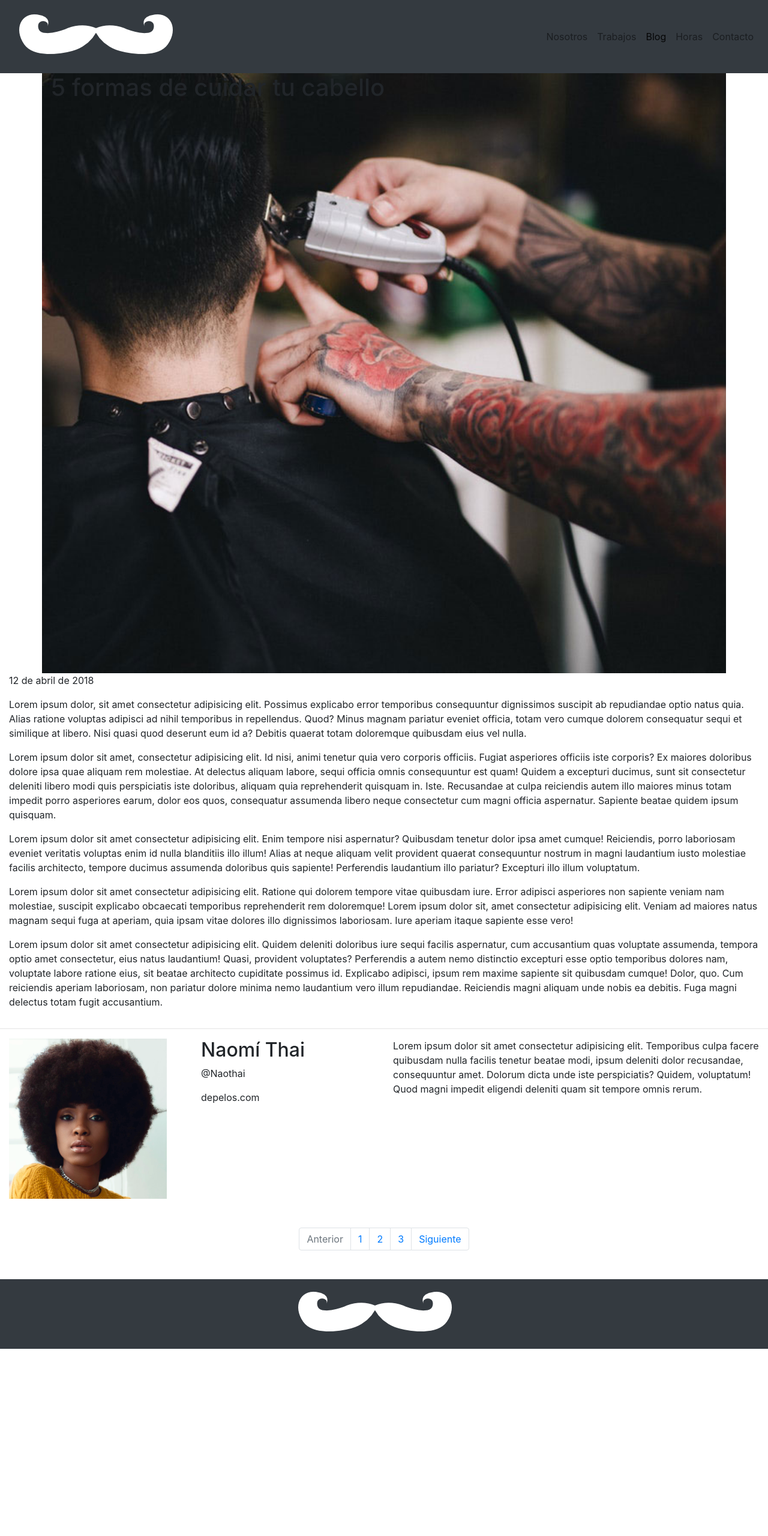
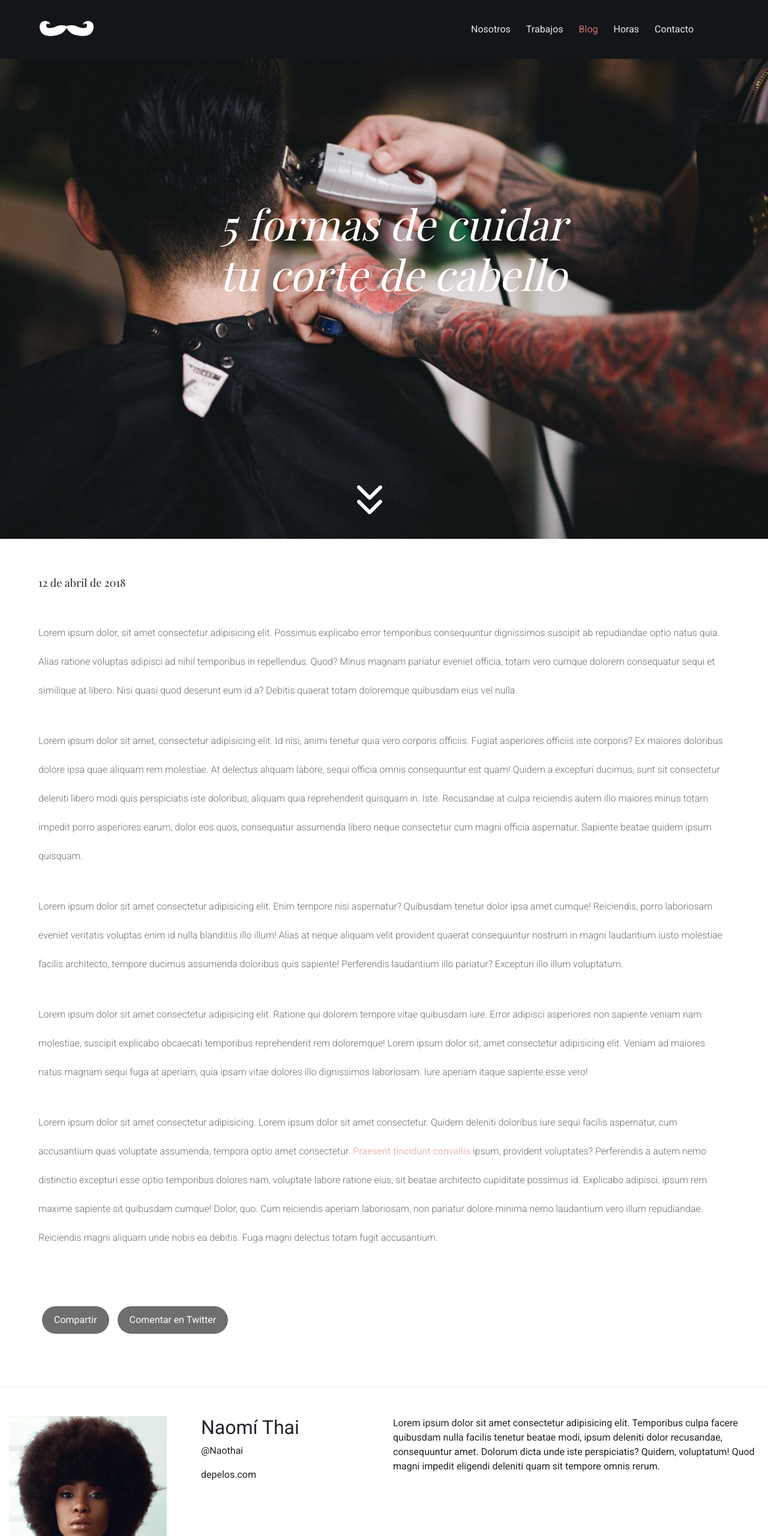
Before and after one commit to consuelopecass/BarberShop, a plain HTML site: page index.html in a window 1280 px wide. Shown: the top 2560 px of the page at 60% size. Before the commit the page ends 2248 px from the top, so only its background shows below. Drawn offline with nearby package versions, Linux system fonts and the light colour scheme; a web font is replaced by a local one.

Commit message:
creación de navbar, header, main y botones main

```diff
--- a/assets/scss/abstracts/_variables.scss
+++ b/assets/scss/abstracts/_variables.scss
@@ -1,4 +1,13 @@
-//colors
+/*
+Link Google Fonts
+*/
+
+@import url('https://fonts.googleapis.com/css2?family=Playfair+Display:ital,wght@0,400;1,900&family=Roboto:wght@300;400&display=swap');
+
+/*
+Colors
+*/
+
 $white: #FFF;
 $platinum: #E6E7E7;
 $light-gray: #D1D1D1;
@@ -8,3 +17,16 @@ $spanish-pink: #ECBCBA;
 $eerie-black: #121619;
 $raisin-black: #222323;
 $nickel: #6C6E70;
+
+/*
+Fuentes
+*/
+
+$roboto: 'Roboto',
+sans-serif;
+$roboto-light: 300;
+$roboto-regular:400;
+$playfair:'Playfair Display',
+serif;
+$playfair-regular:400;
+$playfair-blackItalic:italic 900;
--- /dev/null
+++ b/assets/scss/base/_typography.scss
@@ -0,0 +1,20 @@
+/*
+Orden fuentes
+*/
+
+$primary-font: $roboto;
+$primary-font-light: $roboto-light;
+$primary-font-regular: $roboto-regular;
+$secondary-font: $playfair;
+$secondary-font-regular: $playfair-regular;
+$secondary-font-blackItalic: $playfair-blackItalic;
+
+/*
+Tamaño fuentes
+*/
+
+$small-font:12px;
+$medium-font: 16px;
+$large-font: 18px;
+$x-large-font: 30px;
+$xx-large-font: 70px;
--- /dev/null
+++ b/assets/scss/components/_buttons.scss
@@ -0,0 +1,31 @@
+.botonesMain {
+    padding: 40px 4%;
+    &__compartir {
+        text-decoration: none;
+        border: none;
+        margin: 0 5px;
+        padding: 11px 20px;
+        font-family: $primary-font;
+        font-weight: $primary-font-regular;
+        font-size: $medium-font;
+        color: $white;
+        background-color: $nickel;
+        border-radius: 25px;
+        user-select: none;
+        -webkit-appearance: button;
+    }
+    &__compartir:hover {
+        background-color: $light-gray;
+    }
+    &__compartir:focus {
+        background-color: $nickel;
+        border: 2px solid $light-gray;
+    }
+}
+
+@media (max-width: 576px) {
+    .botonesMain {
+        margin-left: 35px;
+        padding: 0;
+    }
+}
--- a/assets/scss/layout/_header.scss
+++ b/assets/scss/layout/_header.scss
@@ -1,7 +1,46 @@
 .header {
     background: url(/assets/img/post-image.jpg);
-    height: 1000px;
+    height: 100vh;
+    width: 100%;
+    margin: 0 auto;
     background-repeat: no-repeat;
     background-size: cover;
     background-position: center;
+    position: relative;
+    &__titulo {
+        position: absolute;
+        margin: 0;
+        color: $white;
+        width: 100%;
+        bottom: 50%;
+        text-align: center;
+        font-family: $secondary-font;
+        font-weight: $secondary-font-blackItalic;
+        font-size: $xx-large-font;
+        font-style: italic;
+    }
+    &__icono {
+        list-style: none;
+        position: absolute;
+        bottom: 0;
+        right: 50%;
+        top: 90%;
+        color: $white;
+    }
+    &__icono:first-child {
+        top: 87%
+    }
 }
+
+@media (max-width: 576px) {
+    .header {
+        padding: 0;
+        margin: 0;
+        &__titulo {
+            font-size: $x-large-font;
+            line-height: 1.5;
+            padding: 0 80px;
+            vertical-align: middle;
+        }
+    }
+}
--- /dev/null
+++ b/assets/scss/layout/_main.scss
@@ -0,0 +1,36 @@
+.main {
+    padding: 40px 5%;
+    &__fecha {
+        padding: 20px 0;
+        font-family: $secondary-font;
+        font-size: $large-font;
+        font-weight: $playfair-regular;
+    }
+    &__parrafo {
+        padding: 10px 0;
+        line-height: 3;
+        color: $nickel;
+        font-weight: $roboto-light;
+    }
+    &__parrafo:last-child {
+        margin: 0;
+    }
+    &__parrafo-emphasis {
+        color: $spanish-pink;
+        font-weight: $roboto-regular;
+    }
+}
+
+@media (max-width: 576px) {
+    .main {
+        &__fecha {
+            padding: 0 10px;
+        }
+        &__parrafo {
+            padding: 0 10px;
+        }
+        &__parrafo-emphasis {
+            display: none;
+        }
+    }
+}
--- /dev/null
+++ b/assets/scss/layout/_navbar.scss
@@ -0,0 +1,28 @@
+.navegacion {
+    background-color: $eerie-black!important;
+    &__logo {
+        width: 90px;
+        height: 40px;
+        margin-left: 50px;
+    }
+    &__item {
+        padding: 0 5px;
+    }
+    &__item:last-child {
+        padding-right: 100px;
+    }
+    &__link {
+        color: $platinum!important;
+    }
+    &__link__activo {
+        color: $ruddy-pink!important;
+    }
+}
+
+@media (max-width: 576px) {
+    .navegacion {
+        &__logo {
+            margin-left: 25px;
+        }
+    }
+}
--- a/assets/scss/main.scss
+++ b/assets/scss/main.scss
@@ -1,8 +1,17 @@
-//abstracts
+//1abstracts
 @import "abstracts/variables";
-//vendor
+//2vendor
 @import "vendor/bootstrap4.6/bootstrap.scss";
-//base
+//3base
 @import "base/reset";
-//layout
+@import "base/typography";
+//4components
+@import "components/buttons";
+//5layout
+@import "layout/navbar";
 @import "layout/header";
+@import "layout/main";
+@import "layout/sectionDatos";
+//6-pages
+@import "pages/index";
+//7-themes
--- /dev/null
+++ b/assets/scss/pages/_index.scss
@@ -0,0 +1,3 @@
+body {
+    font-family: $primary-font;
+}
--- a/index.html
+++ b/index.html
@@ -5,35 +5,39 @@
     <meta charset="UTF-8">
     <meta http-equiv="X-UA-Compatible" content="IE=edge">
     <meta name="viewport" content="width=device-width, initial-scale=1.0">
+    <!-- Font Awesome -->
+    <script src="https://kit.fontawesome.com/797d798ad7.js" crossorigin="anonymous"></script>
+    <!-- Mi estilo -->
     <link rel="stylesheet" href="assets/css/style.css">
     <title>BarberShop</title>
 </head>
 
 <body>
     <!-- Navbar -->
-    <nav class="navegacion navbar navbar-expand-lg navbar-light bg-dark">
-        <a class="navegacion__marca navbar-brand" href="#"></a>
-        <img src="assets/img/logo.png" class="navegacion__logo" alt="Logo barbería">
+    <nav class="navegacion navbar navbar-expand-lg navbar-dark bg-dark py-4">
+        <a class="navegacion__marca navbar-brand" href="#">
+            <img src="assets/img/logo.png" class="navegacion__logo" alt="Logo barbería">
+        </a>
 
         <button class="navbar-toggler" type="button" data-toggle="collapse" data-target="#navbarSupportedContent" aria-controls="navbarSupportedContent" aria-expanded="false" aria-label="Toggle navigation">
-                <span class="navbar-toggler-icon"></span>
+                <span class="navegacion__toggler navbar-toggler-icon"></span>
         </button>
         <div class="navegacion__hamburguesa collapse navbar-collapse" id="navbarSupportedContent">
             <ul class="navegacion__menu navbar-nav ml-auto">
                 <li class="navegacion__item nav-item">
-                    <a class="nav-link" href="#Nosotros">Nosotros</a>
+                    <a class="navegacion__link nav-link" href="#Nosotros">Nosotros</a>
                 </li>
                 <li class="navegacion__item nav-item">
-                    <a class="nav-link" href="#Trabajos">Trabajos</a>
-                </li>
-                <li class="navegacion__item nav-item active">
-                    <a class="nav-link" href="#Blog">Blog</a>
+                    <a class="navegacion__link nav-link" href="#Trabajos">Trabajos</a>
                 </li>
                 <li class="navegacion__item nav-item">
-                    <a class="nav-link" href="#Horas">Horas</a>
+                    <a class="navegacion__link__activo nav-link" href="#Blog">Blog</a>
                 </li>
                 <li class="navegacion__item nav-item">
-                    <a class="nav-link" href="#Contacto">Contacto</a>
+                    <a class="navegacion__link nav-link" href="#Horas">Horas</a>
+                </li>
+                <li class="navegacion__item nav-item">
+                    <a class="navegacion__link nav-link" href="#Contacto">Contacto</a>
                 </li>
             </ul>
         </div>
@@ -42,13 +46,17 @@
     <!-- Fin Navbar -->
 
     <!-- Header -->
-    <header class="header container">
+    <div class="container-fluid">
         <div class="row">
-            <div class="col-12">
-                <h1 class="header__titulo">5 formas de cuidar tu cabello</h1>
-            </div>
+            <header class="header col-sm-12">
+                <h1 class="header__titulo center">5 formas de cuidar <br class="d-none d-sm-block"> tu corte de cabello</h1>
+                <ul>
+                    <li class="header__icono"><i class="fas fa-chevron-down fa-3x"></i></li>
+                    <li class="header__icono"><i class="fas fa-chevron-down fa-3x"></i></li>
+                </ul>
+            </header>
         </div>
-    </header>
+    </div>
     <!-- Fin Header -->
 
     <!-- Main -->
@@ -74,37 +82,66 @@
                     sit, amet consectetur adipisicing elit. Veniam ad maiores natus magnam sequi fuga at aperiam, quia ipsam vitae dolores illo dignissimos laboriosam. Iure aperiam itaque sapiente esse vero!
                 </p>
                 <p class="main__parrafo">
-                    Lorem ipsum dolor sit amet consectetur adipisicing elit. Quidem deleniti doloribus iure sequi facilis aspernatur, cum accusantium quas voluptate assumenda, tempora optio amet consectetur, eius natus laudantium! Quasi, provident voluptates? Perferendis
-                    a autem nemo distinctio excepturi esse optio temporibus dolores nam, voluptate labore ratione eius, sit beatae architecto cupiditate possimus id. Explicabo adipisci, ipsum rem maxime sapiente sit quibusdam cumque! Dolor, quo. Cum reiciendis
-                    aperiam laboriosam, non pariatur dolore minima nemo laudantium vero illum repudiandae. Reiciendis magni aliquam unde nobis ea debitis. Fuga magni delectus totam fugit accusantium.
+                    Lorem ipsum dolor sit amet consectetur adipisicing. Lorem ipsum dolor sit amet consectetur. Quidem deleniti doloribus iure sequi facilis aspernatur, cum accusantium quas voluptate assumenda, tempora optio amet consectetur. <span class="main__parrafo-emphasis">Praesent tincidunt convallis</span>                    ipsum, provident voluptates? Perferendis a autem nemo distinctio excepturi esse optio temporibus dolores nam, voluptate labore ratione eius, sit beatae architecto cupiditate possimus id. Explicabo adipisci, ipsum rem maxime sapiente
+                    sit quibusdam cumque! Dolor, quo. Cum reiciendis aperiam laboriosam, non pariatur dolore minima nemo laudantium vero illum repudiandae. Reiciendis magni aliquam unde nobis ea debitis. Fuga magni delectus totam fugit accusantium.
                 </p>
             </div>
+
+        </div>
+        <div class="botonesMain">
+            <button type="button" class="botonesMain__compartir">Compartir</button>
+            <button type="button" class="botonesMain__compartir">Comentar en Twitter</button>
         </div>
     </main>
     <!-- Fin Main -->
 
-    <hr>
+    <hr class="my-5">
 
     <!-- Section Datos -->
-    <section class="sectionDatos container-fluid">
+    <section class="container-fluid">
         <div class="row">
-            <div class="sectionDatos__imagen col-sm-3">
+            <div class="sectionDatos__imagen col-12 col-sm-3">
                 <img src="assets/img/naomi-thai.png" alt="">
             </div>
-            <div class="sectionDatos__redes col-sm-3">
+            <div class="sectionDatos__redes col-12 col-sm-3">
                 <h2>Naomí Thai</h2>
                 <p>@Naothai</p>
                 <p>depelos.com</p>
             </div>
-            <div class="sectionDatos__parrafo col-sm-6">
+            <div class="sectionDatos__parrafo col-12 col-sm-6">
                 <article>
                     Lorem ipsum dolor sit amet consectetur adipisicing elit. Temporibus culpa facere quibusdam nulla facilis tenetur beatae modi, ipsum deleniti dolor recusandae, consequuntur amet. Dolorum dicta unde iste perspiciatis? Quidem, voluptatum! Quod magni impedit
                     eligendi deleniti quam sit tempore omnis rerum.
                 </article>
             </div>
         </div>
+
     </section>
-    <!-- Fin Section -->
+    <!-- Fin Section Datos-->
+
+    <!-- Section Datos 2-->
+    <section class="container-fluid">
+        <div class="row">
+            <div class="sectionDatos2">
+                <div class="sectionDatos__imagen2 col-12 col-sm-3">
+                    <img src="assets/img/naomi-thai.png" alt="">
+                </div>
+                <div class="sectionDatos__redes2 col-12 col-sm-3">
+                    <h2>Naomí Thai</h2>
+                    <p>@Naothai</p>
+                    <p>depelos.com</p>
+                </div>
+                <article class="sectionDatos__parrafo2 col-12 col-sm-6">
+                    <p>
+                        Lorem ipsum dolor sit amet consectetur adipisicing elit. Temporibus culpa facere quibusdam nulla facilis tenetur beatae modi, ipsum deleniti dolor recusandae, consequuntur amet. Dolorum dicta unde iste perspiciatis? Quidem, voluptatum! Quod magni impedit
+                        eligendi deleniti quam sit tempore omnis rerum.
+                    </p>
+                </article>
+            </div>
+        </div>
+
+    </section>
+    <!-- Fin Section Datos 2-->
 
     <!--Section Paginacion-->
     <section class="container-fluid my-5">
```
Also changed, not shown: assets/scss/layout/_sectionDatos.scss (added, +14 -0 lines), assets/css/style.css, 1 other file.
